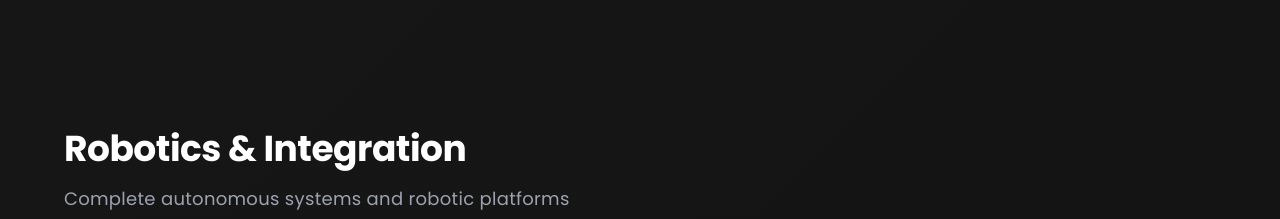
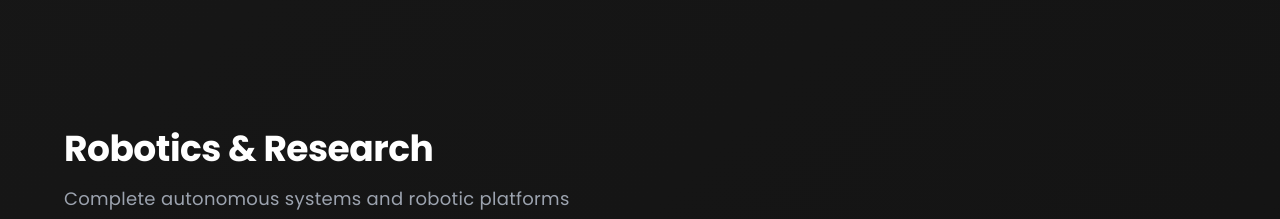
Before and after one commit to arhaamhossain/ARX, a Next.js app: page /ARX/ in a window 1280 px wide. Shown: the part 5100-5319 px from the top of the page. Built offline with nearby package versions, Linux system fonts and the light colour scheme.

Commit message:
Update scrollbar theme and change section title to Robotics & Research

```diff
--- a/pages/index.tsx
+++ b/pages/index.tsx
@@ -123,7 +123,7 @@ const categories: ProjectCategory[] = [
     ],
   },
   {
-    title: "Robotics & Integration",
+    title: "Robotics & Research",
     description: "Complete autonomous systems and robotic platforms",
     projects: [
       {
--- a/styles/globals.css
+++ b/styles/globals.css
@@ -133,16 +133,16 @@ html {
 }
 
 ::-webkit-scrollbar-track {
-  background: #1a1a1a;
+  background: #0f0f0f;
 }
 
 ::-webkit-scrollbar-thumb {
-  background: #444;
+  background: linear-gradient(180deg, #3b82f6 0%, #1e40af 100%);
   border-radius: 4px;
 }
 
 ::-webkit-scrollbar-thumb:hover {
-  background: #666;
+  background: linear-gradient(180deg, #60a5fa 0%, #2563eb 100%);
 }
 
 /* Gradient text effect */
```
